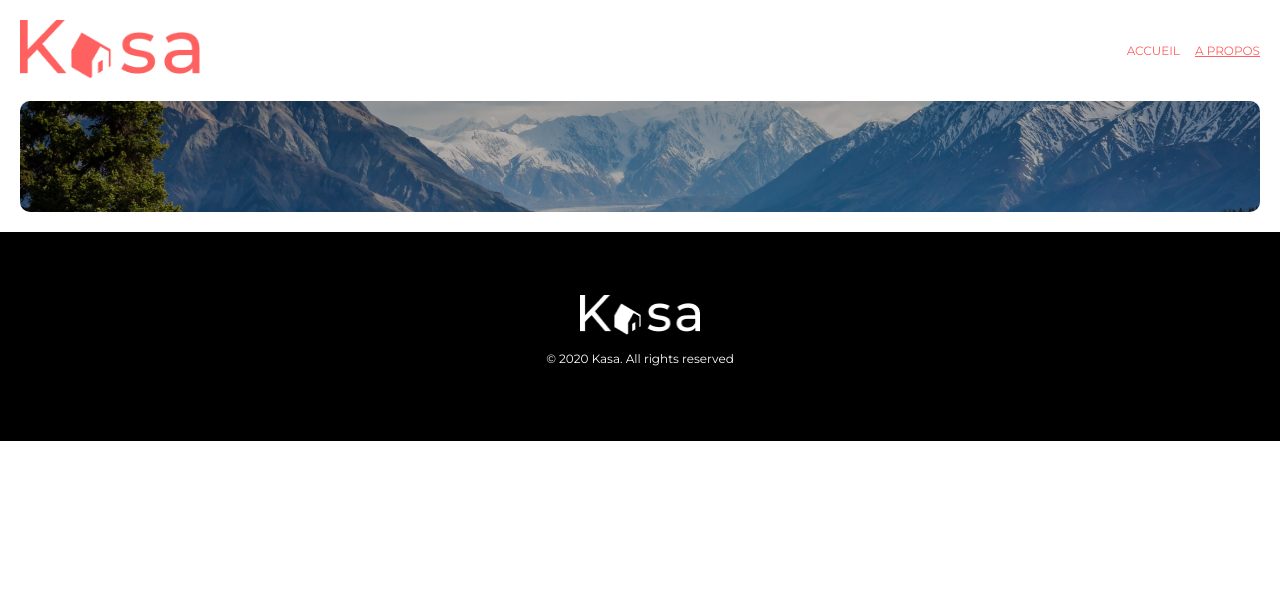
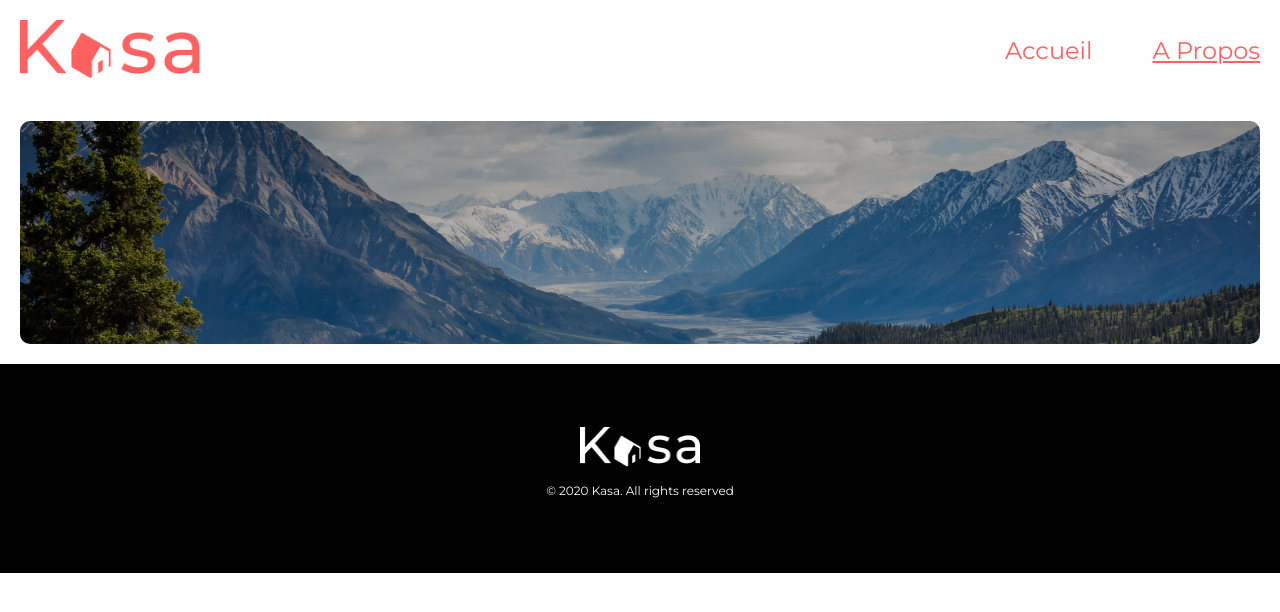
Before and after one commit to POLETTISTE/OCR_P11_KASA, a React (Create React App) app: page /About in a window 1280 px wide. Shown: the top 612 px of the page. Built offline with nearby package versions, Linux system fonts and the light colour scheme.

Commit message:
responsive banner navbar 404

```diff
--- a/public/css/style.css
+++ b/public/css/style.css
@@ -61,6 +61,7 @@ li {
   color: #ff6060;
   font-size: 12px;
   align-items: center;
+  margin-bottom: 40px;
 }
 .navbar nav {
   display: flex;
@@ -81,6 +82,17 @@ li {
   width: 100%;
 }
 
+@media all and (max-width: 767px) {
+  .navbar nav a {
+    text-transform: uppercase;
+  }
+}
+@media all and (min-width: 768px) {
+  .navbar nav a {
+    font-size: 24px;
+    margin-left: 60px;
+  }
+}
 footer {
   background-color: black;
   height: 209px;
@@ -129,19 +141,26 @@ li {
 }
 
 /* BANNER TOP */
-.banner-top {
+.banner {
   margin: 20px;
   position: relative;
   border-radius: 10px;
-  background-image: url("../assets/banner-img.png");
   background-size: cover;
+  background-position: center;
   background-repeat: no-repeat;
   background-color: #595959;
   background-blend-mode: overlay;
   width: auto;
   height: 111px;
 }
-.banner-top h1 {
+.banner-home {
+  background-image: url("../assets/banner-home.png");
+}
+.banner-about {
+  background-image: url("../assets/banner-about.png");
+}
+.banner span {
+  font-size: 24px;
   margin-top: 0px;
   width: 220px;
   height: fit-content;
@@ -153,6 +172,15 @@ li {
   color: #ffffff;
 }
 
+@media all and (min-width: 768px) {
+  .banner {
+    height: 223px;
+  }
+  .banner span {
+    font-size: 48px;
+    width: 705px;
+  }
+}
 /* TEXT COLOR */
 /* FONTS */
 body {
@@ -182,29 +210,51 @@ li {
 }
 
 .title-404 {
+  margin: 0px;
   color: #ff6060;
   font-size: 96px;
   font-weight: bold;
   line-height: 143%;
   text-align: center;
   vertical-align: center;
+  margin-top: 100px;
 }
 
 .message-404,
 .return-home {
+  margin: 0px;
+  margin-left: 30px;
+  margin-right: 30px;
+  height: 52px;
   color: #ff6060;
   font-style: medium;
   font-size: 18px;
   line-height: 143%;
   text-align: center;
   vertical-align: bottom;
+  margin-bottom: 50px;
 }
 
 .return-home {
+  margin: 0px;
   font-size: 14px;
   display: flex;
   justify-content: center;
+  margin-top: 80px;
   margin-bottom: 20px;
 }
 
+@media all and (min-width: 768px) {
+  .title-404 {
+    font-size: 288px;
+    margin-top: 50px;
+  }
+  .message-404 {
+    font-size: 36px;
+  }
+  .return-home {
+    font-size: 18px;
+  }
+}
+
 /*# sourceMappingURL=style.css.map */
--- a/src/components/Navbar/index.jsx
+++ b/src/components/Navbar/index.jsx
@@ -19,13 +19,13 @@ const Navbar = () => {
             end
             style={({ isActive }) => (isActive ? activeStyle : undefined)}
           >
-            ACCUEIL
+            Accueil
           </NavLink>
           <NavLink
             to="/about"
             style={({ isActive }) => (isActive ? activeStyle : undefined)}
           >
-            A PROPOS
+            A Propos
           </NavLink>
         </nav>
       </div>
--- a/src/styles/_Banner.scss
+++ b/src/styles/_Banner.scss
@@ -34,3 +34,13 @@
     color: #ffffff;
   }
 }
+
+@media all and (min-width: 768px) {
+  .banner {
+    height: 223px;
+    & span {
+      font-size: 48px;
+      width: 705px;
+    }
+  }
+}
--- a/src/styles/_Error.scss
+++ b/src/styles/_Error.scss
@@ -1,6 +1,7 @@
 @import '../styles/App.scss';
 
 .title-404 {
+  margin: 0px;
   color: $color-red;
   font-size: 96px;
   font-weight: bold;
@@ -8,24 +9,42 @@
   text-align: center;
   vertical-align: center;
   margin-top: 100px;
-  margin-bottom: 0px;
 }
 
 .message-404,
 .return-home {
+  margin: 0px;
+  margin-left: 30px;
+  margin-right: 30px;
+  height: 52px;
   color: $color-red;
   font-style: medium;
   font-size: 18px;
   line-height: 143%;
   text-align: center;
   vertical-align: bottom;
-  margin-top: 0px;
   margin-bottom: 50px;
 }
 
 .return-home {
+  margin: 0px;
   font-size: 14px;
   display: flex;
   justify-content: center;
+  margin-top: 80px;
   margin-bottom: 20px;
 }
+@media all and (min-width: 768px) {
+  .title-404 {
+    font-size: 288px;
+    margin-top: 50px;
+  }
+
+  .message-404 {
+    font-size: 36px;
+  }
+
+  .return-home {
+    font-size: 18px;
+  }
+}
--- a/src/styles/_Navbar.scss
+++ b/src/styles/_Navbar.scss
@@ -10,6 +10,7 @@
   color: $color-red;
   font-size: 12px;
   align-items: center;
+  margin-bottom: 40px;
 
   & nav {
     display: flex;
@@ -31,3 +32,24 @@
     width: 100%;
   }
 }
+
+@media all and (max-width: 767px) {
+  .navbar {
+    & nav {
+      & a {
+        text-transform: uppercase;
+      }
+    }
+  }
+}
+
+@media all and (min-width: 768px) {
+  .navbar {
+    & nav {
+      & a {
+        font-size: 24px;
+        margin-left: 60px;
+      }
+    }
+  }
+}
```
Also changed, not shown: src/styles/_App.scss (+8 -1 lines), 1 other file (tests, documents, lock files or other folders).
